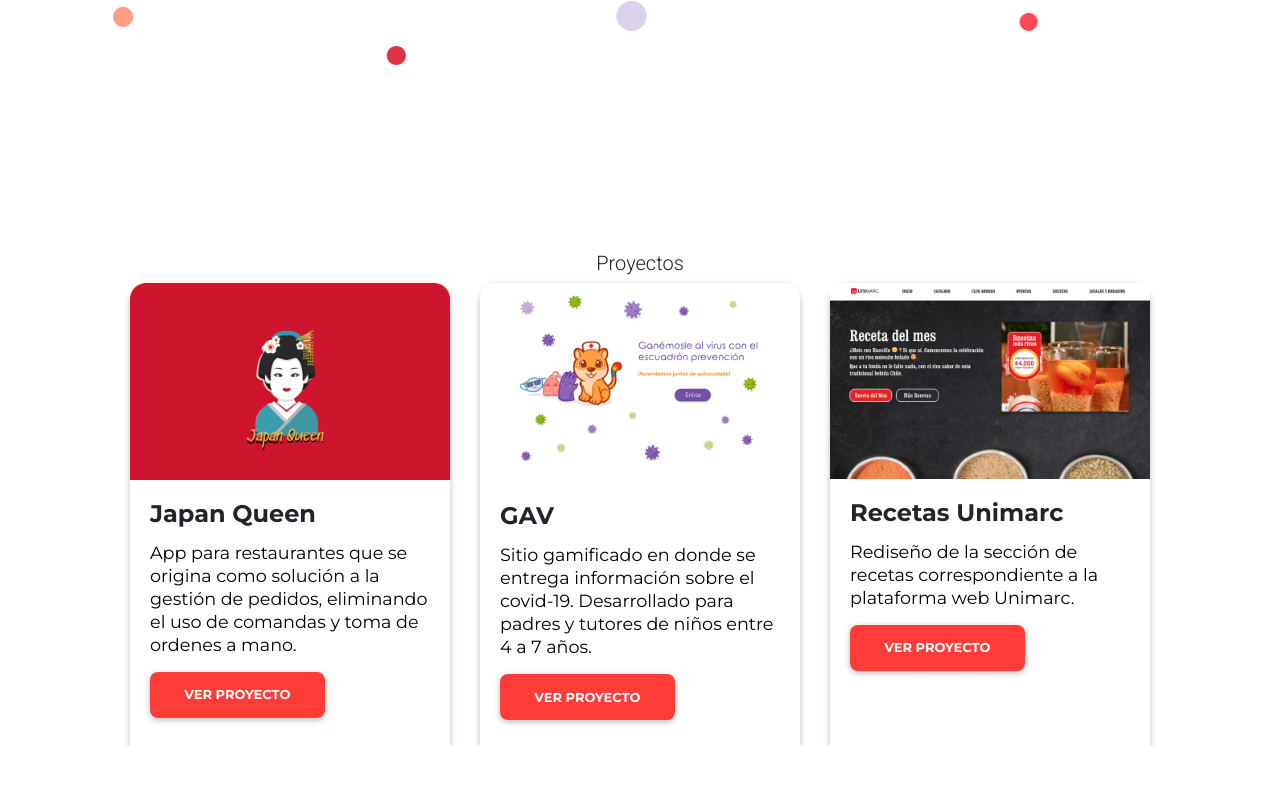
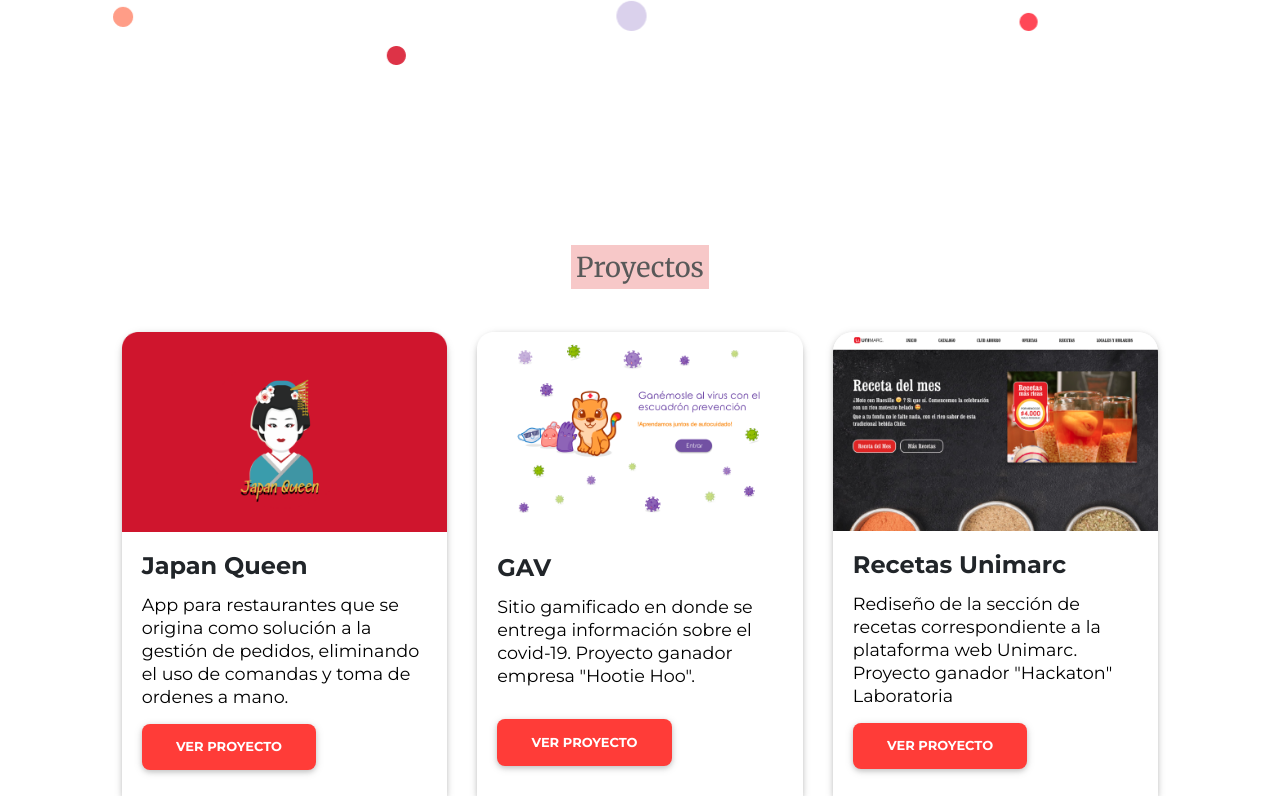
Before and after one commit to Carlareneedc/Portafolio-Final, a React (Create React App) app: page / in a window 1280 px wide. Shown: the part 645-1441 px from the top of the page. Before the commit the page ends 1391 px from the top, so only its background shows below. Built offline with nearby package versions, Linux system fonts and the light colour scheme.

Commit message:
arreglos

```diff
--- a/src/Components/NavBar.jsx
+++ b/src/Components/NavBar.jsx
@@ -156,54 +156,35 @@
             </div>
           </MDBView>
         </header>
-        <h5>Proyectos</h5>
-        <div className="container col-sm-12 flex-center">
+        <h5 className="proyectos">
+          <mark
+            style={{
+              background: "rgba(220, 21, 21, 0.23)",
+              color: "rgba(89, 89, 89, 1)",
+            }}
+          >
+            Proyectos
+          </mark>
+        </h5>
+        <div className=" container col-md-10 flex-center">
           <CardDeck>
-  <Card style={{
-              width: "25vw",
+            <Card
+              style={{
+
                 borderRadius: "20px 20px 0px 0px",
                 border: "none",
-            }}>
+              }}
+            >
               <Card.Img variant="top" src={japan} />
               <Card.Body>
                 <Card.Title className="cardTittle">Japan Queen</Card.Title>
-      <Card.Text style={{ color: "rgba(0, 0, 0, 1)", fontSize: "1.1em" }}
-                className="cardText">
-      App para restaurantes que se origina como solución a la gestión
-                de pedidos, eliminando el uso de comandas y toma de ordenes a
-                mano.
-      </Card.Text>
-      <Button
-                variant="#FF3C38"
-                style={{
-                  marginTop: "1rem",
-                  marginLeft: "0rem",
-                  display: "flex",
-                  borderRadius: "8px",
-                  fontFamily: "Montserrat",
-                  color: "rgba(255, 255, 255, 1)",
-                  fontWeight: "700",
-                  background: "#FF3C38",
-                }}
+                <Card.Text
+                  style={{ color: "rgba(0, 0, 0, 1)", fontSize: "1.1em" }}
+                  className="cardText"
                 >
-                Ver Proyecto
-              </Button>
-    </Card.Body>
-
-  </Card>
-  <Card style={{
-              width: "25vw",
-              borderRadius: "20px 20px 0px 0px",
-              border: "none",
-            }}>
-    <Card.Img variant="top" src={gav} />
-    <Card.Body>
-      <Card.Title className="cardTittle">GAV</Card.Title>
-      <Card.Text style={{ color: "rgba(0, 0, 0, 1)", fontSize: "1.1em" }}
-                className="cardText">
-       Sitio gamificado en donde se entrega información sobre el
-                covid-19. Desarrollado para padres y tutores de niños entre 4 a
-                7 años.
+                  App para restaurantes que se origina como solución a la
+                  gestión de pedidos, eliminando el uso de comandas y toma de
+                  ordenes a mano.
                 </Card.Text>
                 <Button
                   variant="#FF3C38"
@@ -222,17 +203,57 @@
                 </Button>
               </Card.Body>
             </Card>
-  <Card style={{
-              width: "25vw",
+            <Card
+              style={{
+                /*width: "25vw",*/
                 borderRadius: "20px 20px 0px 0px",
                 border: "none",
-            }}>
-    <Card.Img variant="top" src={unimarc} />
+              }}
+            >
+              <Card.Img variant="top" src={gav} />
               <Card.Body>
-      <Card.Title  className="cardTittle">Recetas Unimarc</Card.Title>
-      <Card.Text style={{ color: "rgba(0, 0, 0, 1)", fontSize: "1.1em" }}
-                className="cardText">
-        Rediseño de la sección de recetas correspondiente a la plataforma web Unimarc.
+                <Card.Title className="cardTittle">GAV</Card.Title>
+                <Card.Text
+                  style={{ color: "rgba(0, 0, 0, 1)", fontSize: "1.1em" }}
+                  className="cardText"
+                >
+                  Sitio gamificado en donde se entrega información sobre el
+                  covid-19. Proyecto ganador empresa "Hootie Hoo".
+                </Card.Text>
+                <Button
+                  variant="#FF3C38"
+                  style={{
+                    marginTop: "2rem",
+                    marginLeft: "0rem",
+                    display: "flex",
+                    borderRadius: "8px",
+                    fontFamily: "Montserrat",
+                    color: "rgba(255, 255, 255, 1)",
+                    fontWeight: "700",
+                    background: "#FF3C38",
+                  }}
+                >
+                  Ver Proyecto
+                </Button>
+              </Card.Body>
+            </Card>
+            <Card
+              style={{
+               /* width: "25vw",*/
+                borderRadius: "20px 20px 0px 0px",
+                border: "none",
+              }}
+            >
+              <Card.Img className="imgUni" variant="top" src={unimarc} />
+              <Card.Body>
+                <Card.Title className="cardTittle">Recetas Unimarc</Card.Title>
+                <Card.Text
+                  style={{ color: "rgba(0, 0, 0, 1)", fontSize: "1.1em" }}
+                  className="cardText"
+                >
+                  Rediseño de la sección de recetas correspondiente a la
+                  plataforma web Unimarc. Proyecto ganador "Hackaton"
+                  Laboratoria
                 </Card.Text>
                 <Button
                   variant="#FF3C38"
@@ -250,9 +271,6 @@
                   Ver Proyecto
                 </Button>
               </Card.Body>
-
-
-
             </Card>
           </CardDeck>
           {/*<Card
--- a/src/styleCSS/NavBar.css
+++ b/src/styleCSS/NavBar.css
@@ -46,6 +46,17 @@
   text-align: left;
 }
 
+.proyectos{
+    font-family: Merriweather;
+    font-weight: 400;
+    font-size:1.7em;
+    margin-bottom: 3rem;
+
+}
+
+.imgUni{
+    border-radius: 20px 20px 0px 0px;
+}
 .vivoen, .soyUna{
     font-family: Montserrat;
     font-size:1.5em;
@@ -74,21 +85,21 @@
     .view{
         background-image: url(../img/puntosresponsive.png);
             margin-top: 6rem;
-            margin-left: 3rem;
-
-            background-size: 86vw;
+            margin-left: 1rem;
+            background-size: 88vw;
     }
 
     .retrato{
 
     margin-top: 1rem;
     width: 57vw;
-    margin-left: 3.7rem;
+    margin-left: 3.9rem;
     }
 
     .textoPresentacion {
         text-align: center;
         margin-top: 0rem;
+        margin-right: 1rem;
     }
 
     .hola{
```
Lines whose indentation alone changed are shown as unchanged.
